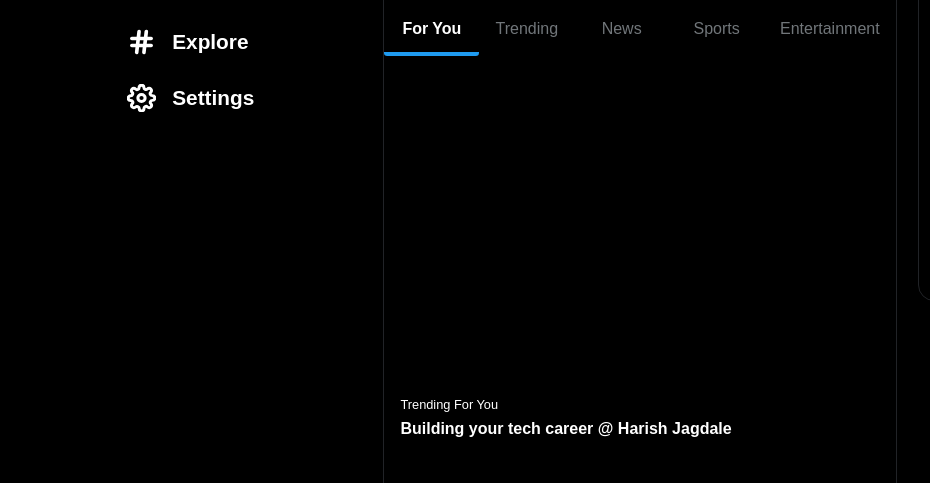
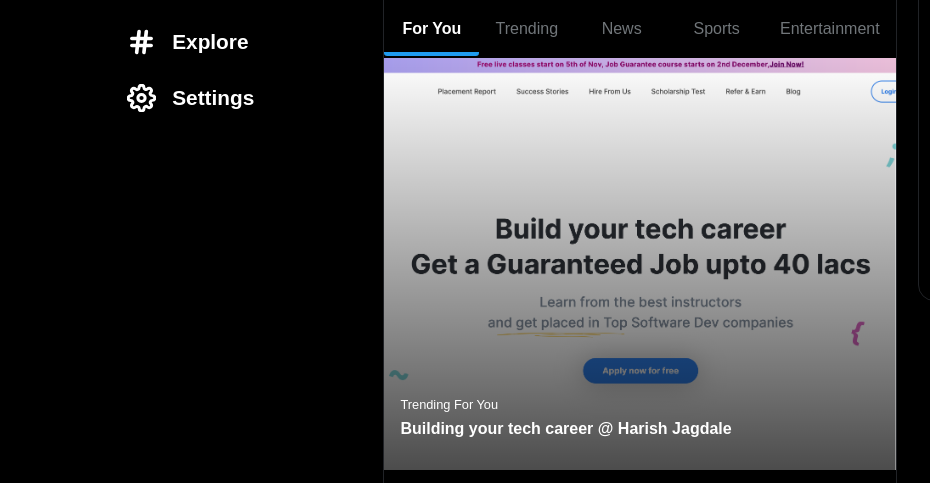
Before and after one commit to HarishJagdale0/TweetPulse-, a plain HTML site: page index.html in a window 1280 px wide. Shown: the part 62-545 px from the top of the page, 0-930 px from the left. Drawn offline with Linux system fonts and the light colour scheme; files whose address does not match are found by name; a web font is replaced by a local one.

Commit message:
Update styles.css

```diff
--- a/styles.css
+++ b/styles.css
@@ -313,7 +313,7 @@ body {
       rgba(0, 0, 0, 0),
       rgba(0, 0, 0, 0.7)
     ),
-    url("trending.png");
+    url("asset/trending.png");
   height: 380px;
   padding: 1rem;
   display: flex;
```
